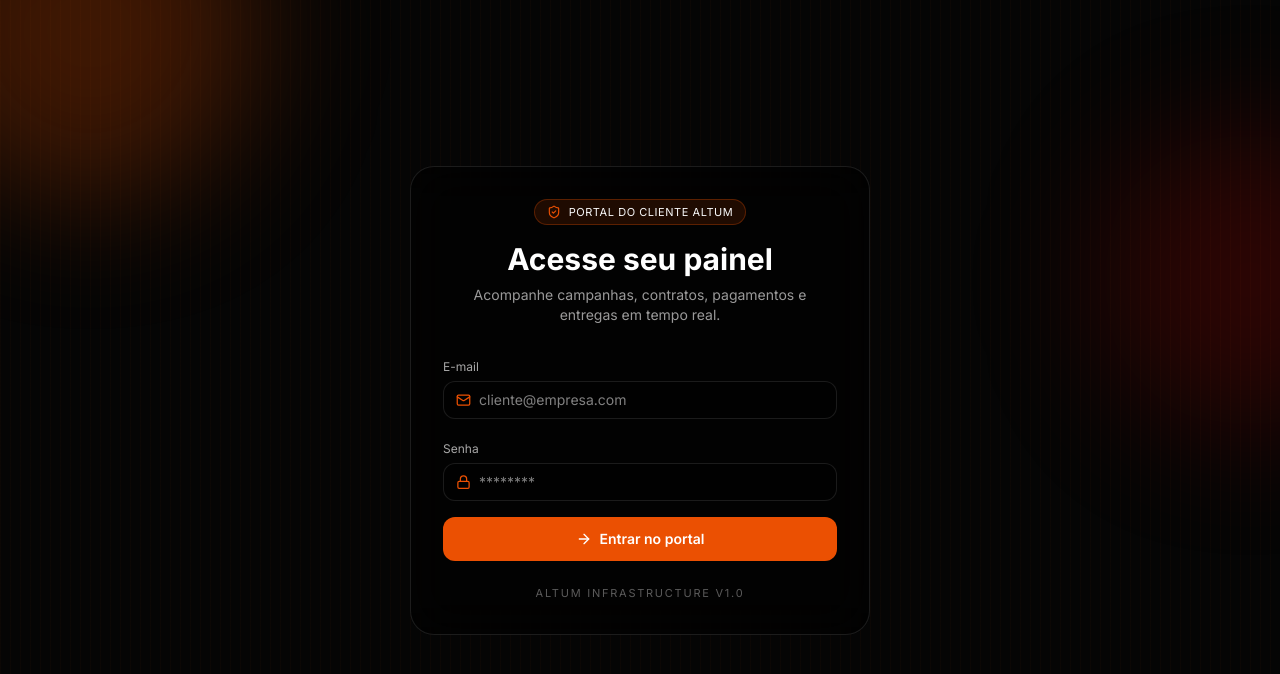
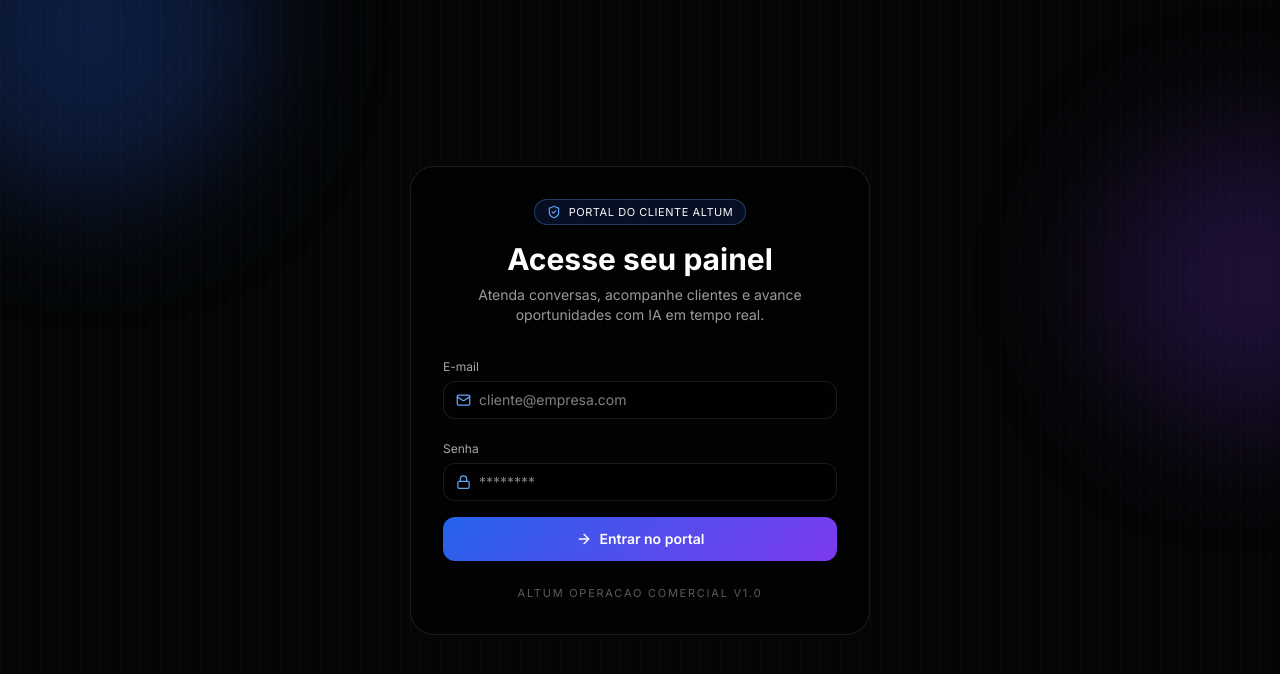
Before and after one commit to saviocipriano12/altum, a Next.js app: page /cliente/login in a window 1280 px wide. Shown: the top 674 px of the page. Built offline with nearby package versions, Linux system fonts and the light colour scheme; no server answers.

Commit message:
fix(client): align portal login with commercial operation

```diff
--- a/app/cliente/login/page.tsx
+++ b/app/cliente/login/page.tsx
@@ -91,11 +91,11 @@ export default function ClienteLoginPage() {
     return (
       <div className="relative flex min-h-screen items-center justify-center overflow-hidden bg-[#050505] text-white">
         <div className="pointer-events-none absolute inset-0">
-          <div className="absolute -left-16 top-[-120px] h-[280px] w-[280px] rounded-full bg-[#EB5002]/25 blur-3xl" />
-          <div className="absolute right-[-80px] top-[120px] h-[240px] w-[240px] rounded-full bg-[#C10801]/20 blur-3xl" />
-          <div className="absolute inset-0 opacity-25 [background:repeating-linear-gradient(90deg,rgba(235,80,2,0.16)_0px,rgba(235,80,2,0.16)_1px,transparent_1px,transparent_10px)]" />
+          <div className="absolute -left-16 top-[-120px] h-[280px] w-[280px] rounded-full bg-[#2563EB]/25 blur-3xl" />
+          <div className="absolute right-[-80px] top-[120px] h-[240px] w-[240px] rounded-full bg-[#7C3AED]/20 blur-3xl" />
+          <div className="absolute inset-0 opacity-20 [background:repeating-linear-gradient(90deg,rgba(96,165,250,0.14)_0px,rgba(96,165,250,0.14)_1px,transparent_1px,transparent_10px)]" />
         </div>
-        <Loader2 className="relative h-7 w-7 animate-spin text-[#EB5002]" />
+        <Loader2 className="relative h-7 w-7 animate-spin text-[#60A5FA]" />
       </div>
     );
   }
@@ -103,20 +103,20 @@ export default function ClienteLoginPage() {
   return (
     <div className="relative flex min-h-screen items-center justify-center overflow-hidden bg-[#050505] p-4 text-white">
       <div className="pointer-events-none absolute inset-0">
-        <div className="absolute -left-20 top-[-140px] h-[340px] w-[340px] rounded-full bg-[#EB5002]/25 blur-3xl" />
-        <div className="absolute right-[-120px] top-[130px] h-[300px] w-[300px] rounded-full bg-[#C10801]/20 blur-3xl" />
-        <div className="absolute inset-0 opacity-20 [background:repeating-linear-gradient(90deg,rgba(235,80,2,0.16)_0px,rgba(235,80,2,0.16)_1px,transparent_1px,transparent_10px)]" />
+        <div className="absolute -left-20 top-[-140px] h-[340px] w-[340px] rounded-full bg-[#2563EB]/25 blur-3xl" />
+        <div className="absolute right-[-120px] top-[130px] h-[300px] w-[300px] rounded-full bg-[#7C3AED]/20 blur-3xl" />
+        <div className="absolute inset-0 opacity-20 [background:repeating-linear-gradient(90deg,rgba(96,165,250,0.14)_0px,rgba(96,165,250,0.14)_1px,transparent_1px,transparent_10px)]" />
       </div>
 
       <div className="relative w-full max-w-[460px] rounded-3xl border border-white/10 bg-black/55 p-8 backdrop-blur-xl">
         <div className="mb-7 text-center">
-          <div className="inline-flex items-center gap-2 rounded-full border border-[#EB5002]/30 bg-[#EB5002]/12 px-3 py-1 text-[11px] uppercase tracking-wider text-[#F9F9F9]">
-            <ShieldCheck className="h-3.5 w-3.5 text-[#EB5002]" />
+          <div className="inline-flex items-center gap-2 rounded-full border border-[#60A5FA]/30 bg-[#2563EB]/14 px-3 py-1 text-[11px] uppercase tracking-wider text-[#F9F9F9]">
+            <ShieldCheck className="h-3.5 w-3.5 text-[#60A5FA]" />
             Portal do Cliente ALTUM
           </div>
           <h1 className="mt-4 text-3xl font-bold">Acesse seu painel</h1>
           <p className="mt-2 text-sm text-white/60">
-            Acompanhe campanhas, contratos, pagamentos e entregas em tempo real.
+            Atenda conversas, acompanhe clientes e avance oportunidades com IA em tempo real.
           </p>
         </div>
 
@@ -124,7 +124,7 @@ export default function ClienteLoginPage() {
           <div>
             <label className="text-xs text-white/65">E-mail</label>
             <div className="mt-1 flex items-center gap-2 rounded-xl border border-white/10 bg-black/45 px-3 py-2">
-              <Mail className="h-4 w-4 text-[#EB5002]" />
+              <Mail className="h-4 w-4 text-[#60A5FA]" />
               <input
                 type="email"
                 required
@@ -139,7 +139,7 @@ export default function ClienteLoginPage() {
           <div>
             <label className="text-xs text-white/65">Senha</label>
             <div className="mt-1 flex items-center gap-2 rounded-xl border border-white/10 bg-black/45 px-3 py-2">
-              <Lock className="h-4 w-4 text-[#EB5002]" />
+              <Lock className="h-4 w-4 text-[#60A5FA]" />
               <input
                 type="password"
                 required
@@ -158,14 +158,14 @@ export default function ClienteLoginPage() {
           <button
             type="submit"
             disabled={loading}
-            className="inline-flex w-full items-center justify-center gap-2 rounded-xl bg-[#EB5002] px-4 py-3 text-sm font-semibold text-white transition hover:bg-[#D94A02] disabled:opacity-60"
+            className="inline-flex w-full items-center justify-center gap-2 rounded-xl bg-[linear-gradient(135deg,#2563EB,#7C3AED)] px-4 py-3 text-sm font-semibold text-white transition hover:brightness-110 disabled:opacity-60"
           >
             {loading ? <Loader2 className="h-4 w-4 animate-spin" /> : <ArrowRight className="h-4 w-4" />}
             Entrar no portal
           </button>
         </form>
 
-        <p className="mt-6 text-center text-[11px] uppercase tracking-[0.16em] text-white/35">ALTUM Infrastructure v1.0</p>
+        <p className="mt-6 text-center text-[11px] uppercase tracking-[0.16em] text-white/35">ALTUM Operacao Comercial v1.0</p>
       </div>
     </div>
   );
```
Also changed, not shown: 1 other file (tests, documents, lock files or other folders).
